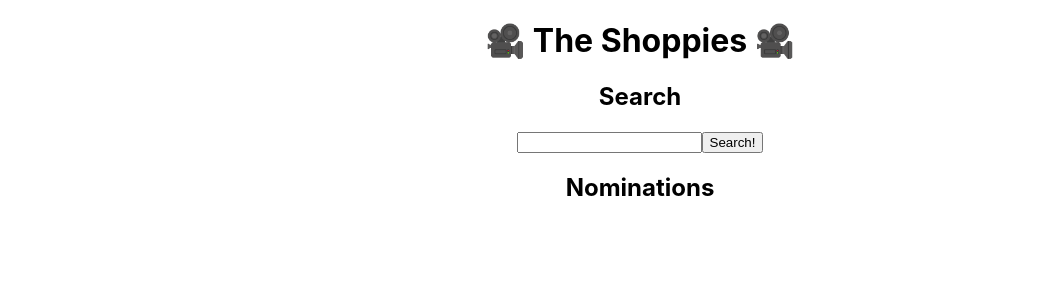
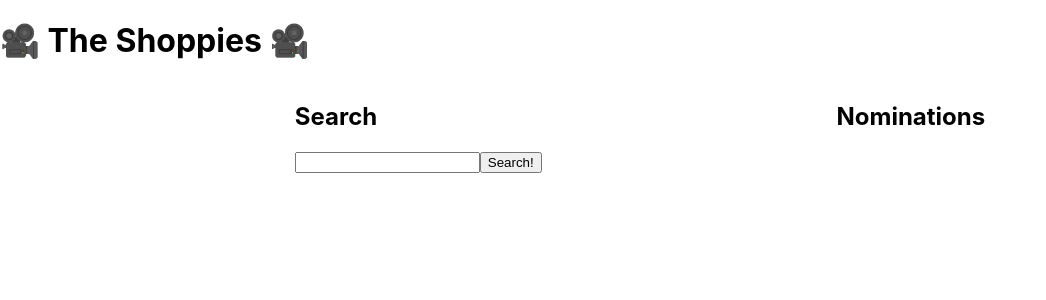
Before and after one commit to Luke-Berzins/movie_nominations, a React (Create React App) app: page / in a window 1280 px wide. Shown: the top 300 px of the page, without its empty margins (0-1046 px from the left). Built offline with nearby package versions, Linux system fonts and the light colour scheme.

Commit message:
buttons now rendering depending on movies nomination status, cancel rerenders nominate beside movie

```diff
--- a/src/components/App.css
+++ b/src/components/App.css
@@ -1,38 +1,8 @@
-.App {
-  text-align: center;
+h1 {
+  left: 50rem;
 }
 
-.App-logo {
-  height: 40vmin;
-  pointer-events: none;
+.temp {
+  display:flex;
+  justify-content: space-evenly;
 }
-
-@media (prefers-reduced-motion: no-preference) {
-  .App-logo {
-    animation: App-logo-spin infinite 20s linear;
-  }
-}
-
-.App-header {
-  background-color: #282c34;
-  min-height: 100vh;
-  display: flex;
-  flex-direction: column;
-  align-items: center;
-  justify-content: center;
-  font-size: calc(10px + 2vmin);
-  color: white;
-}
-
-.App-link {
-  color: #61dafb;
-}
-
-@keyframes App-logo-spin {
-  from {
-    transform: rotate(0deg);
-  }
-  to {
-    transform: rotate(360deg);
-  }
-}
--- a/src/components/App.js
+++ b/src/components/App.js
@@ -11,6 +11,7 @@ function App() {
   return (
     <div className="App">
       <h1>🎥 The Shoppies 🎥</h1>
+      <div className="temp">
       <Search
       setNominationList={setNominationList}
       nominationList={nominationList}
@@ -19,6 +20,7 @@ function App() {
       nominationList={nominationList}
       setNominationList={setNominationList}
       />
+      </div>
     </div>
   );
 }
--- a/src/components/Search.js
+++ b/src/components/Search.js
@@ -4,7 +4,7 @@ import SearchList from './SearchList'
 
 
 export default function Search(props) {
-    const [submitting, setSubmitting] = useState(false)
+    const [submitting, setSubmitting] = useState()
     const [input, setInput] = useState("")
     const [searchResults, setSearchResults] = useState()
     const [error, setError] = useState()
--- a/src/components/SearchItem.js
+++ b/src/components/SearchItem.js
@@ -1,20 +1,18 @@
 import React, { useState } from 'react'
 
 export default function SearchItem(props) {
-    const [nominated, setNominated] = useState(false)
 
-    const handleNominate = (selected, movieInfo) => {
-        if (Object.keys(props.nominationList).length < 5) {
-            setNominated(!selected)
-            props.setNominationList({...props.nominationList, ...movieInfo})
-        }
+
+
+    const handleNominate = (movieInfo) => {
+        props.setNominationList({...props.nominationList, ...movieInfo})
     }
 
 
     return (
         <li>
-            {props.title} ({props.year})
-            {!nominated && <button onClick={() => handleNominate(nominated, { [props.title] : props.year})}>
+            <p>{props.title} ({props.year})</p>
+            {!(props.title in props.nominationList) && Object.keys(props.nominationList).length < 5 && <button onClick={() => handleNominate({ [props.title] : props.year})}>
                 Nominate!</button>}
         </li>
 
--- a/src/components/SearchList.js
+++ b/src/components/SearchList.js
@@ -4,14 +4,16 @@ import SearchItem from './SearchItem'
 
 export default function SearchList(props) {
 
+
     return props.searchResults.map((searchItem, index) => {
-        console.log(searchItem)
+
         return <SearchItem
                 key={index}
                 title={searchItem.Title}
                 year={searchItem.Year}
                 setNominationList={props.setNominationList}
                 nominationList={props.nominationList}
+
         />
     })
 }
```
